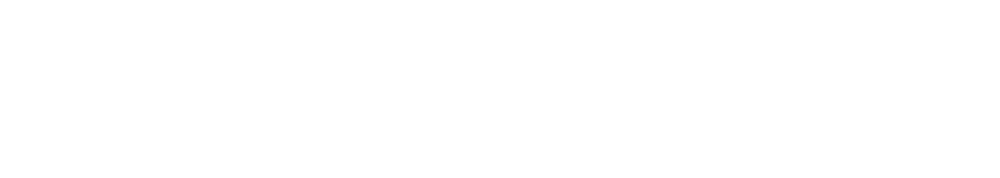
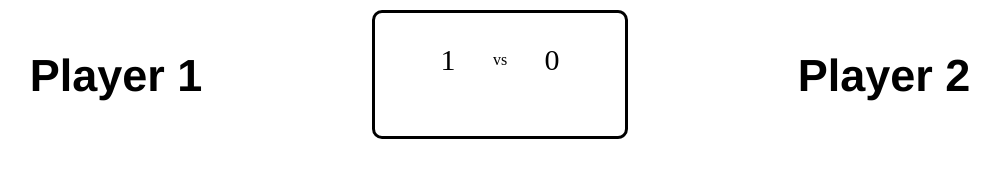
Before and after one commit to PeterThorlund/Dart, a plain HTML site: page index.html in a window 1280 px wide. Shown: the whole page, without its empty margins (140-1140 px from the left). Drawn offline with nearby package versions, Linux system fonts and the light colour scheme.

Commit message:
init layout begyndt

```diff
--- a/index.html
+++ b/index.html
@@ -4,9 +4,29 @@
     <meta charset="UTF-8">
     <meta http-equiv="X-UA-Compatible" content="IE=edge">
     <meta name="viewport" content="width=device-width, initial-scale=1.0">
+    <script src="https://cdn.jsdelivr.net/npm/vue@2/dist/vue.js"></script>
+    <link rel="stylesheet" href="stylesheet.css">
     <title>Document</title>
 </head>
 <body>
+    <div id="app">
+        <div class="grid-container">
+            <div class="player-1">
+                <h2 class="header-player">Player 1</h2>
+            </div>
 
+            <div class="score-div">
+                <div class="set-count-div">
+                    <p class="player-setcount">1</p>
+                    <p class="vs">vs</p>
+                    <p class="player-setcount">0</p>
+                </div>
+            </div>
+
+            <div class="player-2">
+                <h2 class="header-player">Player 2</h2>
+            </div>
+        </div>
+    </div>
 </body>
 </html>
--- a/stylesheet.css
+++ b/stylesheet.css
@@ -1,3 +1,43 @@
 body {
     margin: 0;
+
 }
+
+.grid-container {
+    display: grid;
+    grid-template-columns: 40% 20% 40%;
+    height: 100%;
+}
+
+.score-div {
+    background-color: white;
+    border-radius: 10px;
+    margin-top: 10px;
+    border-style: solid;
+    border-color: black;
+}
+
+.player-1, .player-2 {
+    text-align: center;
+}
+
+.header-player {
+    margin-top: 50px;
+    font-size: 45px;
+    font-family: Helvetica, sans-serif;
+}
+
+.player-setcount {
+    font-size: 30px;
+}
+
+.vs {
+    margin-left: 15%;
+    margin-right: 15%;
+}
+
+.set-count-div {
+    display: flex;
+    align-items: center;
+    justify-content: center;
+}
```
